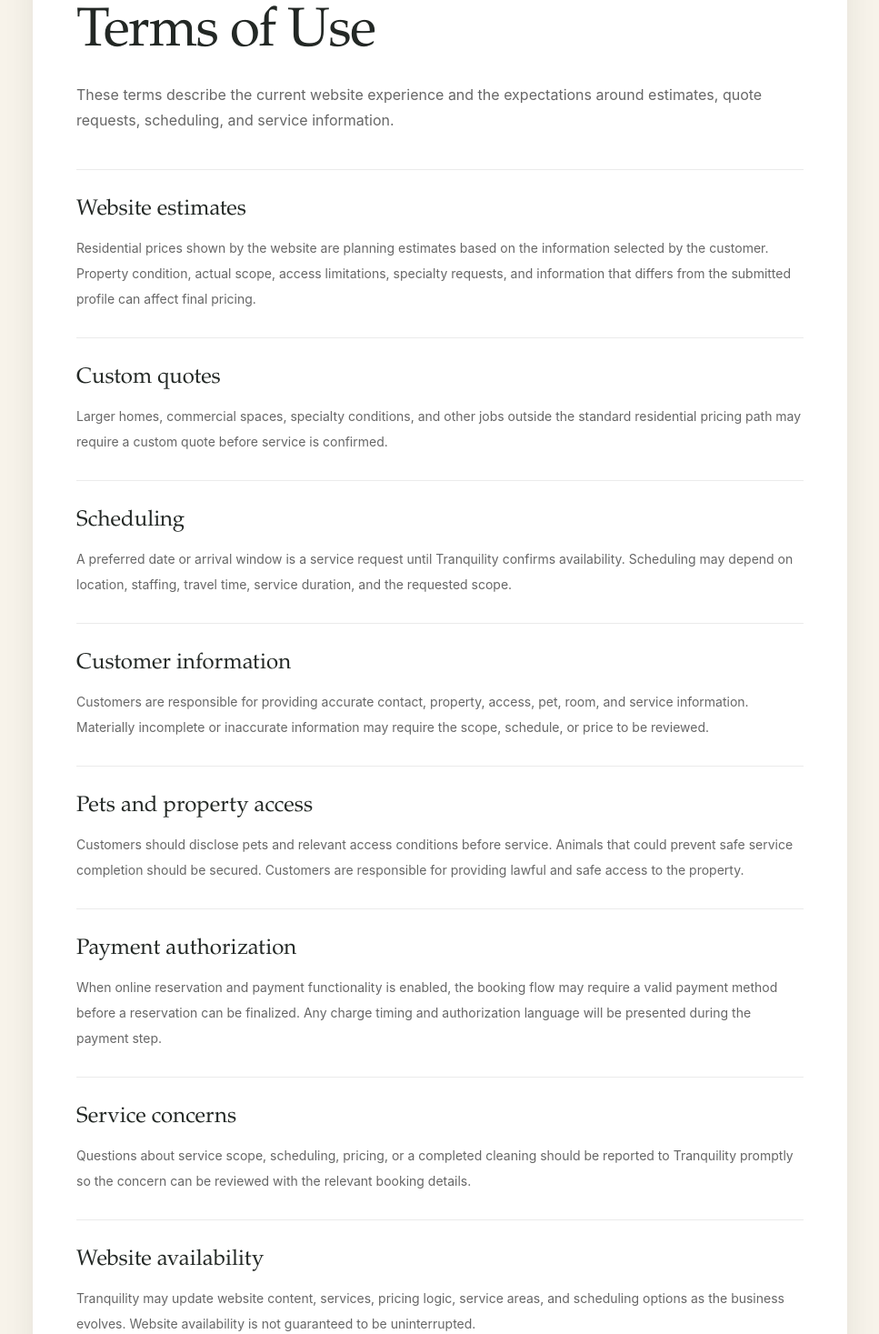
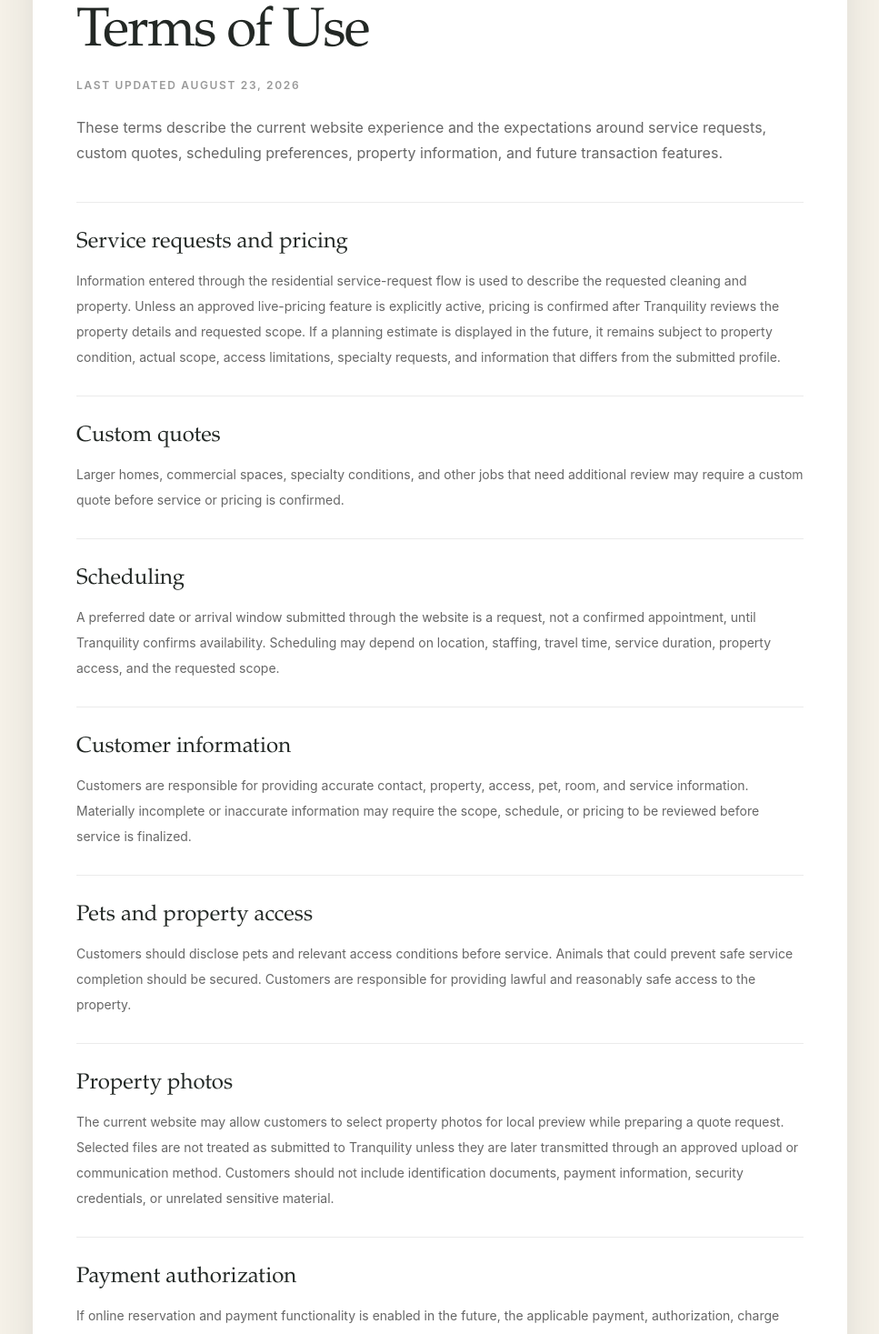
Before and after one commit to EXPRESS-AUDIO-POWER-COMPANY/tranquility-platform, a React (Vite) app: page /terms in a window 1280 px wide. Shown: the part 360-1827 px from the top of the page at 91% size, without its empty margins (156-1123 px from the left). Built offline with nearby package versions, Linux system fonts and the light colour scheme; no server answers.

Commit message:
legal: align website terms with request-based pricing and scheduling

```diff
--- a/src/pages/Terms.tsx
+++ b/src/pages/Terms.tsx
@@ -2,25 +2,56 @@
 import { siteConfig } from '@/config/site'
 
 const sections = [
-  ['Website estimates', 'Residential prices shown by the website are planning estimates based on the information selected by the customer. Property condition, actual scope, access limitations, specialty requests, and information that differs from the submitted profile can affect final pricing.'],
-  ['Custom quotes', 'Larger homes, commercial spaces, specialty conditions, and other jobs outside the standard residential pricing path may require a custom quote before service is confirmed.'],
-  ['Scheduling', 'A preferred date or arrival window is a service request until Tranquility confirms availability. Scheduling may depend on location, staffing, travel time, service duration, and the requested scope.'],
-  ['Customer information', 'Customers are responsible for providing accurate contact, property, access, pet, room, and service information. Materially incomplete or inaccurate information may require the scope, schedule, or price to be reviewed.'],
-  ['Pets and property access', 'Customers should disclose pets and relevant access conditions before service. Animals that could prevent safe service completion should be secured. Customers are responsible for providing lawful and safe access to the property.'],
-  ['Payment authorization', 'When online reservation and payment functionality is enabled, the booking flow may require a valid payment method before a reservation can be finalized. Any charge timing and authorization language will be presented during the payment step.'],
-  ['Service concerns', 'Questions about service scope, scheduling, pricing, or a completed cleaning should be reported to Tranquility promptly so the concern can be reviewed with the relevant booking details.'],
-  ['Website availability', 'Tranquility may update website content, services, pricing logic, service areas, and scheduling options as the business evolves. Website availability is not guaranteed to be uninterrupted.'],
+  [
+    'Service requests and pricing',
+    'Information entered through the residential service-request flow is used to describe the requested cleaning and property. Unless an approved live-pricing feature is explicitly active, pricing is confirmed after Tranquility reviews the property details and requested scope. If a planning estimate is displayed in the future, it remains subject to property condition, actual scope, access limitations, specialty requests, and information that differs from the submitted profile.',
+  ],
+  [
+    'Custom quotes',
+    'Larger homes, commercial spaces, specialty conditions, and other jobs that need additional review may require a custom quote before service or pricing is confirmed.',
+  ],
+  [
+    'Scheduling',
+    'A preferred date or arrival window submitted through the website is a request, not a confirmed appointment, until Tranquility confirms availability. Scheduling may depend on location, staffing, travel time, service duration, property access, and the requested scope.',
+  ],
+  [
+    'Customer information',
+    'Customers are responsible for providing accurate contact, property, access, pet, room, and service information. Materially incomplete or inaccurate information may require the scope, schedule, or pricing to be reviewed before service is finalized.',
+  ],
+  [
+    'Pets and property access',
+    'Customers should disclose pets and relevant access conditions before service. Animals that could prevent safe service completion should be secured. Customers are responsible for providing lawful and reasonably safe access to the property.',
+  ],
+  [
+    'Property photos',
+    'The current website may allow customers to select property photos for local preview while preparing a quote request. Selected files are not treated as submitted to Tranquility unless they are later transmitted through an approved upload or communication method. Customers should not include identification documents, payment information, security credentials, or unrelated sensitive material.',
+  ],
+  [
+    'Payment authorization',
+    'If online reservation and payment functionality is enabled in the future, the applicable payment, authorization, charge timing, cancellation, and related terms will be presented as part of that transaction flow. The current public website does not itself finalize a payment authorization.',
+  ],
+  [
+    'Service concerns',
+    'Questions about service scope, scheduling, pricing, or a completed cleaning should be reported to Tranquility promptly so the concern can be reviewed with the relevant service details.',
+  ],
+  [
+    'Website availability',
+    'Tranquility may update website content, services, service areas, request workflows, and approved pricing or scheduling options as the business evolves. Website availability is not guaranteed to be uninterrupted.',
+  ],
 ]
 
 export function Terms() {
   return (
     <section className="px-5 py-16 lg:px-8 lg:py-24">
       <div className="mx-auto max-w-4xl">
-        <div className="rounded-[2.4rem] bg-white p-8 shadow-soft sm:p-12">
-          <span className="grid size-12 place-items-center rounded-full bg-tranquility-ivory text-tranquility-moss"><FileCheck2 className="size-5" aria-hidden="true" /></span>
+        <div className="rounded-[2.4rem] bg-white p-8 shadow-premium sm:p-12">
+          <span className="grid size-12 place-items-center rounded-full bg-tranquility-ivory text-tranquility-moss">
+            <FileCheck2 className="size-5" aria-hidden="true" />
+          </span>
           <p className="mt-7 eyebrow">Website terms</p>
-          <h1 className="mt-4 font-serif text-5xl tracking-tight sm:text-6xl">Terms of Use</h1>
-          <p className="mt-6 max-w-3xl text-base leading-7 text-black/60">These terms describe the current website experience and the expectations around estimates, quote requests, scheduling, and service information.</p>
+          <h1 className="mt-4 font-serif text-5xl tracking-editorial sm:text-6xl">Terms of Use</h1>
+          <p className="mt-5 text-xs font-semibold uppercase tracking-[0.14em] text-black/40">Last updated August 23, 2026</p>
+          <p className="mt-6 max-w-3xl text-base leading-7 text-black/60">These terms describe the current website experience and the expectations around service requests, custom quotes, scheduling preferences, property information, and future transaction features.</p>
 
           <div className="mt-10 divide-y divide-black/8 border-y border-black/8">
             {sections.map(([title, body]) => (
@@ -31,7 +62,12 @@
             ))}
           </div>
 
-          <p className="mt-8 text-sm leading-7 text-black/55">Questions about these terms can be directed to <a className="font-semibold text-tranquility-moss hover:text-tranquility-charcoal" href={`mailto:${siteConfig.email}`}>{siteConfig.email}</a>.</p>
+          <p className="mt-8 text-sm leading-7 text-black/55">
+            Questions about these terms can be directed to{' '}
+            <a className="font-semibold text-tranquility-moss transition hover:text-tranquility-charcoal" href={`mailto:${siteConfig.email}`}>
+              {siteConfig.email}
+            </a>.
+          </p>
         </div>
       </div>
     </section>
```
